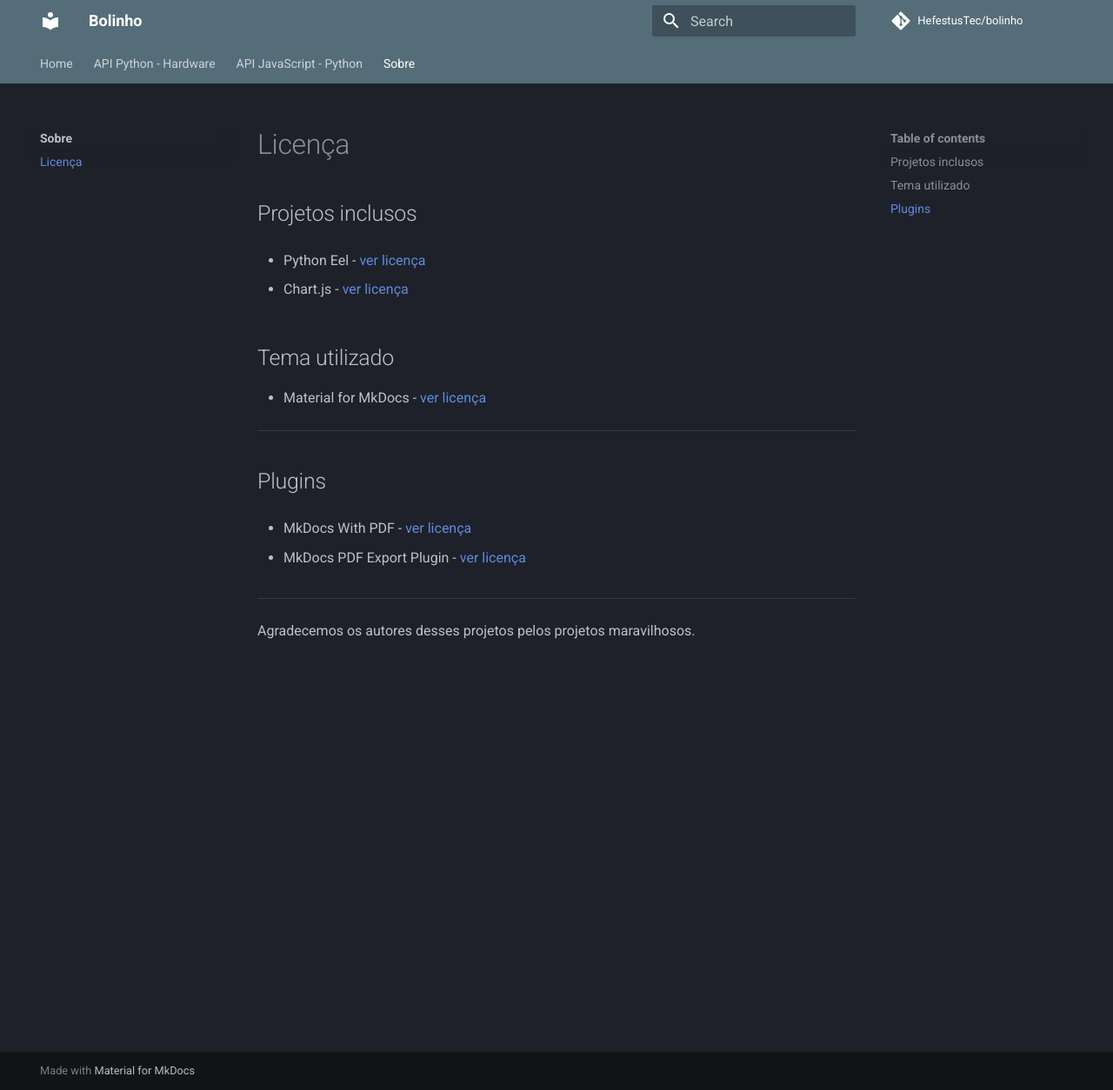
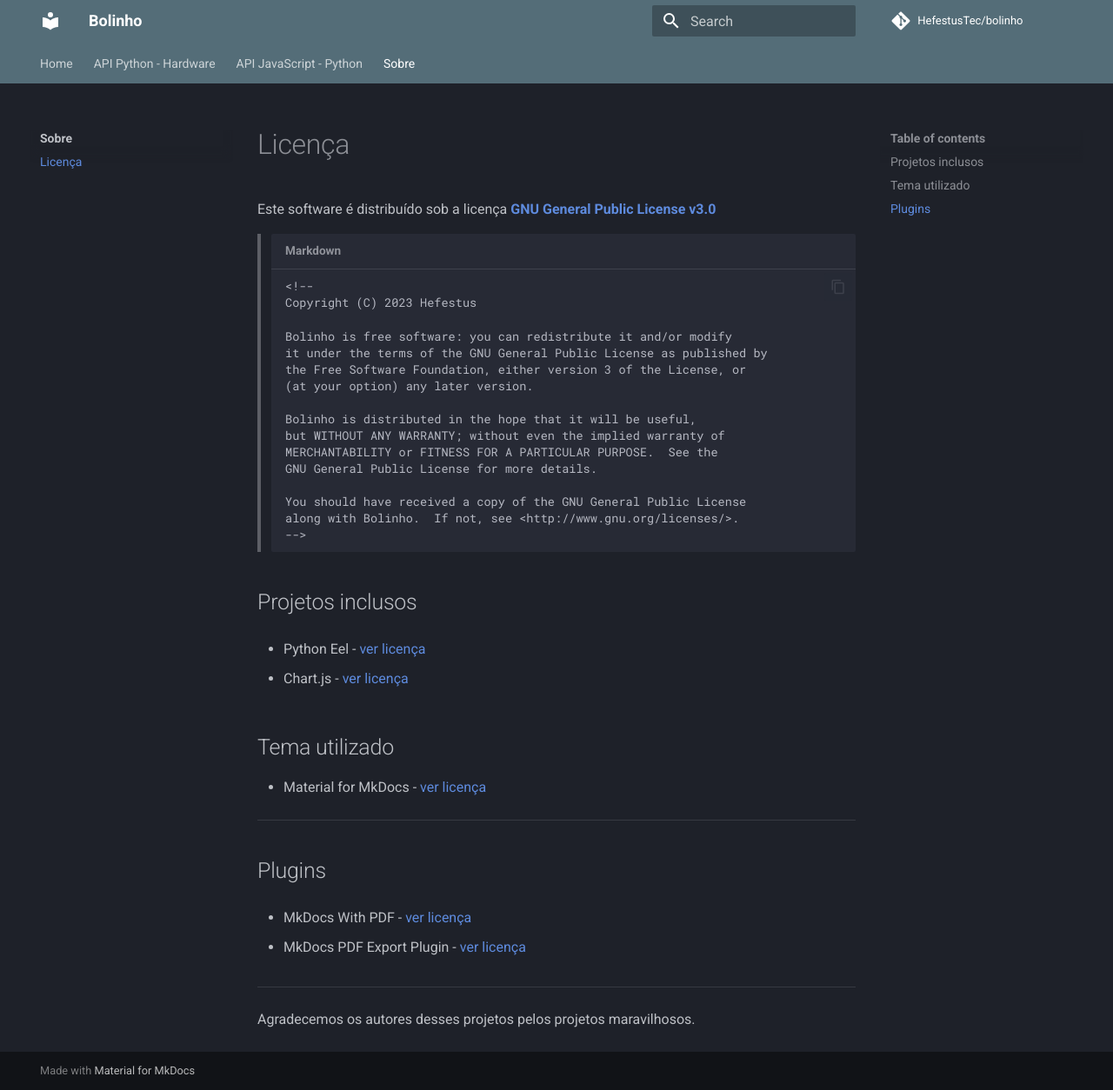
Before and after one commit to HefestusTec/bolinho, an MkDocs documentation site: the page built from docs/sobre/licenca.md, in a window 1280 px wide and 1254 px high. Shown: the whole window at 87% size. Built offline with MkDocs 1.6.1 and Material for MkDocs 9.7.7, drawn with Linux system fonts in a browser that asks for light colours; comment, search, counter and statistics services are not loaded.

Commit message:
Informações de copyright foram adicionadas

````diff
--- a/docs/sobre/licenca.md
+++ b/docs/sobre/licenca.md
@@ -1,4 +1,26 @@
 # Licença
+
+Este software é distribuído sob a licença **[GNU General Public License v3.0](http://www.gnu.org/licenses/)**
+
+>   ```md
+    <!--
+    Copyright (C) 2023 Hefestus
+
+>   Bolinho is free software: you can redistribute it and/or modify
+    it under the terms of the GNU General Public License as published by
+    the Free Software Foundation, either version 3 of the License, or
+    (at your option) any later version.
+
+>   Bolinho is distributed in the hope that it will be useful,
+    but WITHOUT ANY WARRANTY; without even the implied warranty of
+    MERCHANTABILITY or FITNESS FOR A PARTICULAR PURPOSE.  See the
+    GNU General Public License for more details.
+
+>   You should have received a copy of the GNU General Public License
+    along with Bolinho.  If not, see <http://www.gnu.org/licenses/>.
+    -->
+    ```
+
 
 ## Projetos inclusos
 
--- a/mkdocs.yml
+++ b/mkdocs.yml
@@ -1,3 +1,20 @@
+# Copyright (C) 2023 Hefestus
+#
+# This file is part of Bolinho.
+#
+# Bolinho is free software: you can redistribute it and/or modify
+# it under the terms of the GNU General Public License as published by
+# the Free Software Foundation, either version 3 of the License, or
+# (at your option) any later version.
+#
+# Bolinho is distributed in the hope that it will be useful,
+# but WITHOUT ANY WARRANTY; without even the implied warranty of
+# MERCHANTABILITY or FITNESS FOR A PARTICULAR PURPOSE.  See the
+# GNU General Public License for more details.
+#
+# You should have received a copy of the GNU General Public License
+# along with Bolinho.  If not, see <http://www.gnu.org/licenses/>.
+
 site_name: Bolinho
 
 repo_url: https://github.com/HefestusTec/bolinho
@@ -38,6 +55,7 @@ plugins:
     - with-pdf:
         author: Hefestus
         cover_subtitle: Sistema de leitura e interpretação de dados
+        copyright: Copyright &copy; 2023 Hefestus.
         toc_title: Tabela de conteúdos
         # two_columns_level: 3                # Exporta o PDF como duas colunas
         #custom_template_path: docs/styles.scss
````
Also changed, not shown: 1 other file.
